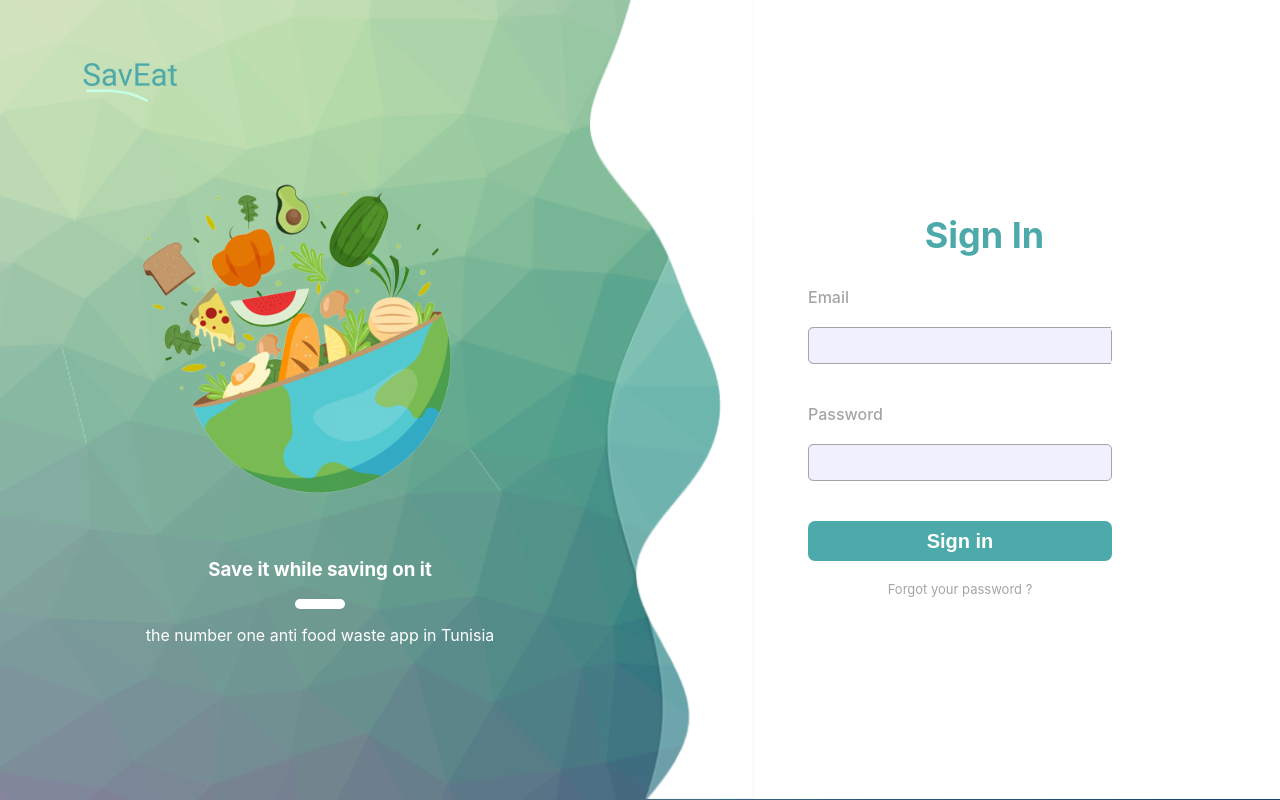
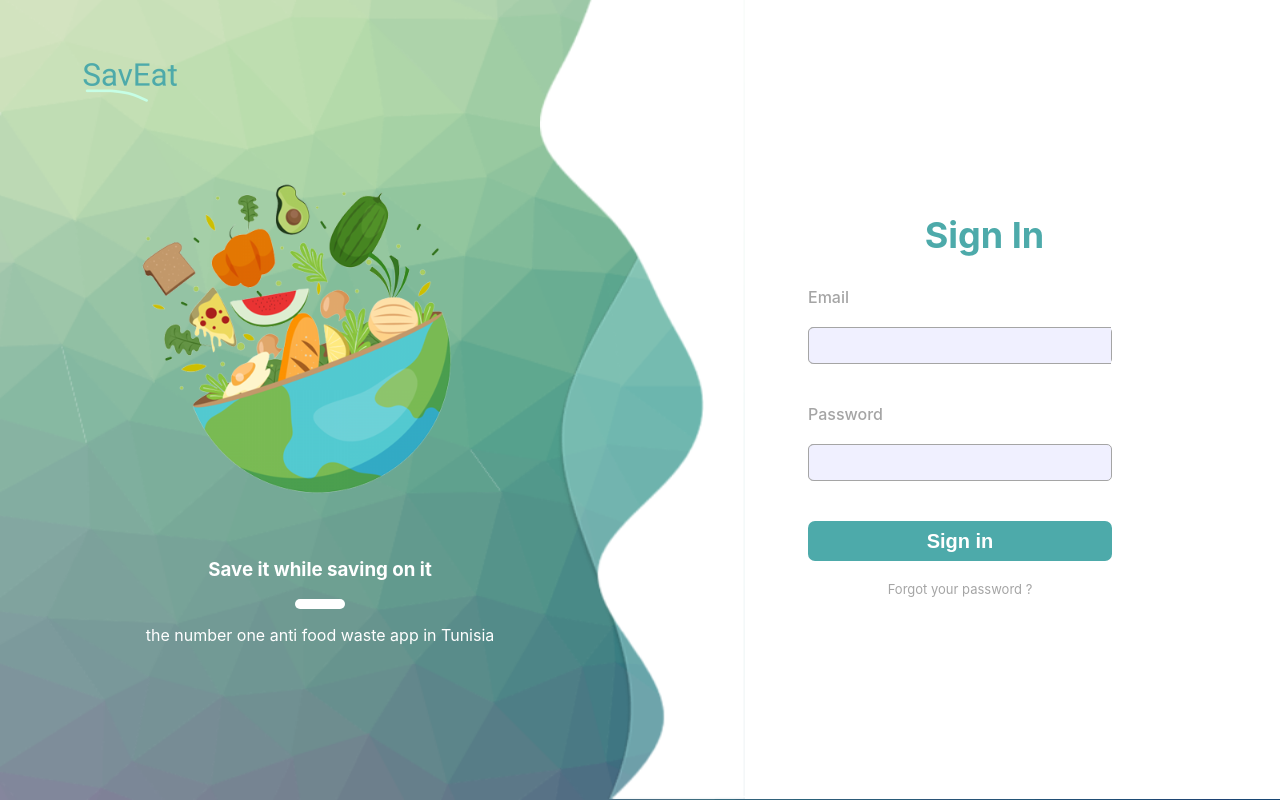
Before and after one commit to nawresncib12/SavEat-FrontOffice, a React (Create React App) app in the folder saveat/: page / in a window 1280 px wide. Built offline with nearby package versions, Linux system fonts and the light colour scheme; some icons are missing.

Commit message:
merged waves

```diff
--- a/saveat/src/components/auth/FormSection.module.css
+++ b/saveat/src/components/auth/FormSection.module.css
@@ -10,13 +10,13 @@
 .waves {
     position: absolute;
     top: 0;
-    left: -50px;
+    left: -100px;
     z-index: 2;
 }
 
 .waves img {
     height: 100vh;
-    width: 80vw;
+    width: 100vw;
 }
 
 .formContainer {
@@ -46,16 +46,19 @@
 .whiteWave img {
     height: 100vh;
 }
+*/
 
-@media only screen and (max-height: 500px) {
-    .whiteWave {
-        left: -60px;
-    }
-    .smallWave {
-        left: -50px;
+@media only screen and (max-width: 500px) {
+    .waves {
+        position: absolute;
+        top: 0;
+        left: -40px;
+        z-index: 2;
     }
 }
 
+
+/*
 @media only screen and (max-height: 650px) {
     .whiteWave {
         left: -80px;
```
